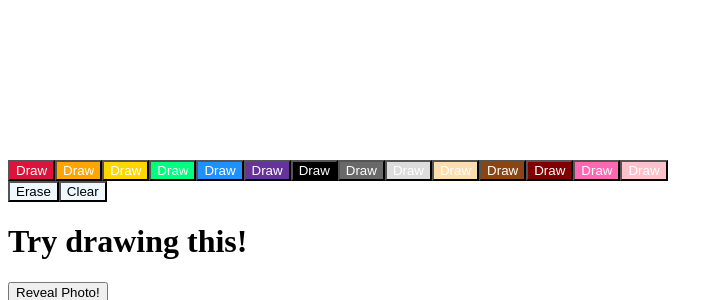
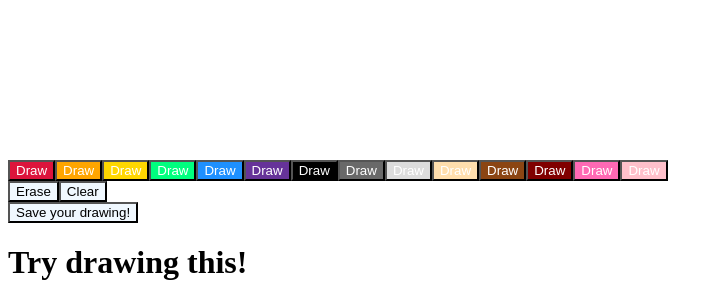
Before and after one commit to AndrewSong1122/WSIDraw, a React app: page / in a window 1280 px wide. Shown: the part 652-952 px from the top of the page, without its empty margins (0-723 px from the left). Built offline with nearby package versions, Linux system fonts and the light colour scheme; no server answers; the HTML template or start-up script is replaced by a standard one.

Commit message:
users can save drawings

```diff
--- a/client/src/components/App.jsx
+++ b/client/src/components/App.jsx
@@ -16,7 +16,6 @@ class App extends React.Component {
 
     getRandomPic() {
         $.get('http://localhost:3000/api/randompic', (photo) => {
-            console.log(photo);
             this.setState({photo});
         });
     }
--- a/client/src/components/Paint.jsx
+++ b/client/src/components/Paint.jsx
@@ -10,6 +10,7 @@ class Paint extends React.Component {
         this.turnOnDraw = this.turnOnDraw.bind(this);
         this.turnOnErase = this.turnOnErase.bind(this);
         this.eraseAll = this.eraseAll.bind(this);
+        this.save = this.save.bind(this);
       }
 
     isPainting = false;
@@ -68,9 +69,18 @@ class Paint extends React.Component {
     }
 
     eraseAll() {
-      this.ctx.clearRect(0, 0, canvas.width, canvas.height);
+      this.ctx.fillStyle = '#FFFFFF';
+      this.ctx.fillRect(0, 0, canvas.width, canvas.height);
       this.color = '#000000';
       this.lineWidth = 5;
+    }
+
+    save() {
+      const data = this.canvas.toDataURL('image/png');
+      const anchor = document.createElement('a');
+      anchor.href = data;
+      anchor.download = 'image.png';
+      anchor.click();
     }
 
     componentDidMount() {
@@ -79,6 +89,8 @@ class Paint extends React.Component {
         this.ctx.lineJoin = 'round';
         this.ctx.lineCap = 'round';
         this.ctx.lineWidth = 5;
+        this.ctx.fillStyle = '#FFFFFF';
+        this.ctx.fillRect(0, 0, canvas.width, canvas.height);
     }
 
     render() {
@@ -114,6 +126,9 @@ class Paint extends React.Component {
                 <button className="toolButton" onClick={this.turnOnErase} style={{backgroundColor: 'aliceblue'}}>Erase</button>
                 <button className="toolButton" onClick={this.eraseAll} style={{backgroundColor: 'aliceblue'}}>Clear</button>
               </div>
+              <div id="etc">
+                <button className="toolButton" onClick={this.save} style={{backgroundColor: 'aliceblue'}}>Save your drawing!</button>
+              </div>
             </div>
           </React.Fragment>
         );
--- a/client/src/components/Prompt.jsx
+++ b/client/src/components/Prompt.jsx
@@ -9,7 +9,12 @@ class Prompt extends React.Component {
         if(!this.props.showPhoto) {
             var content = (<button onClick={this.props.revealPhoto}>Reveal Photo!</button>);
         } else {
-            var content = (<img width="650px" src={this.props.photo.photoregular}></img>);
+            var content = (
+                <React.Fragment>
+                    <img width="650px" src={this.props.photo.photoregular}></img>
+                    <h4>{`Photo courtesy of `}<a href={this.props.photo.userprofile} target="_blank">{`${this.props.photo.username} @ Unsplash`}</a></h4>
+                </React.Fragment>
+            );
         }
 
         return(
```
Also changed, not shown: 1 other file (tests, documents, lock files or other folders).
